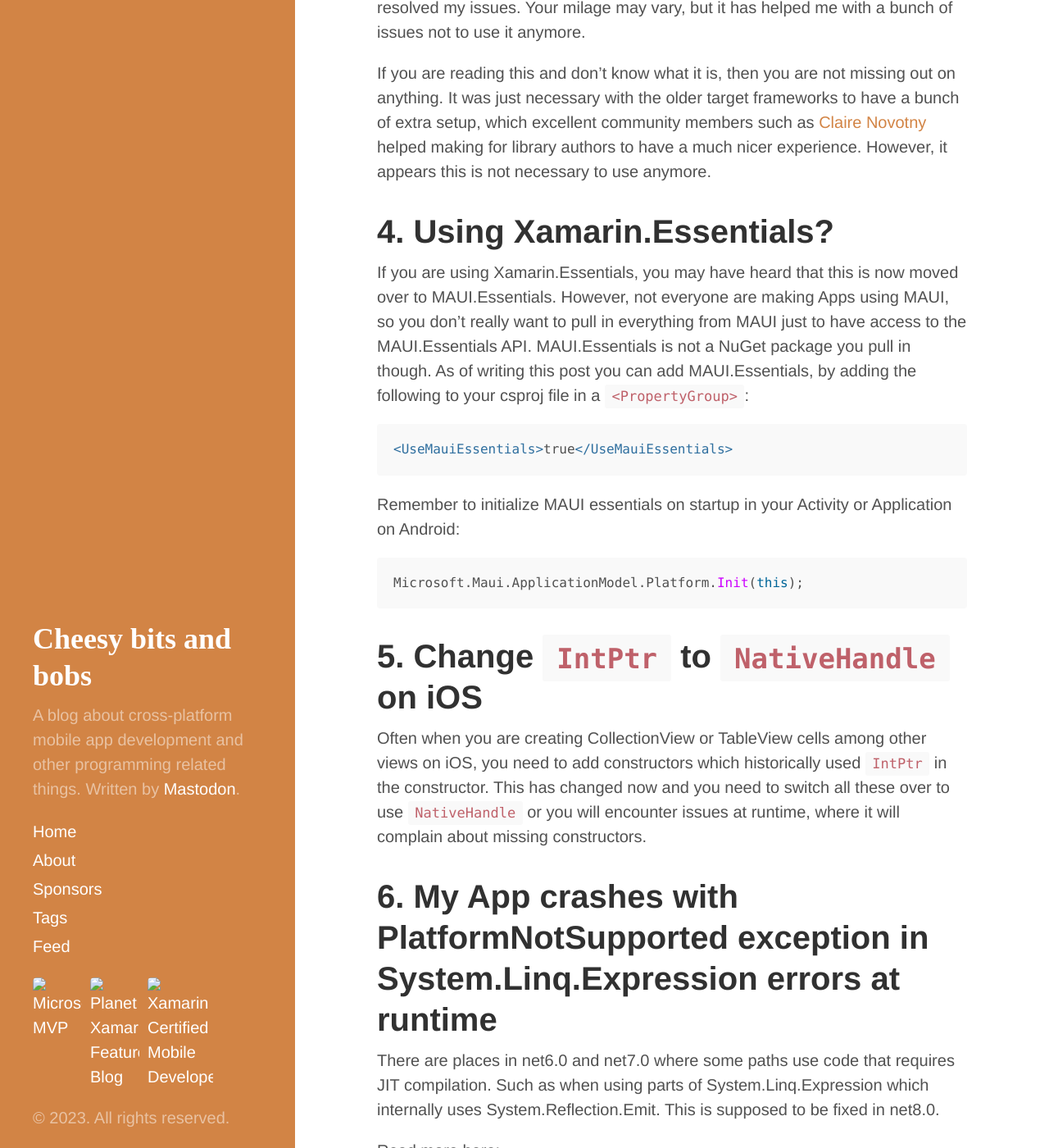
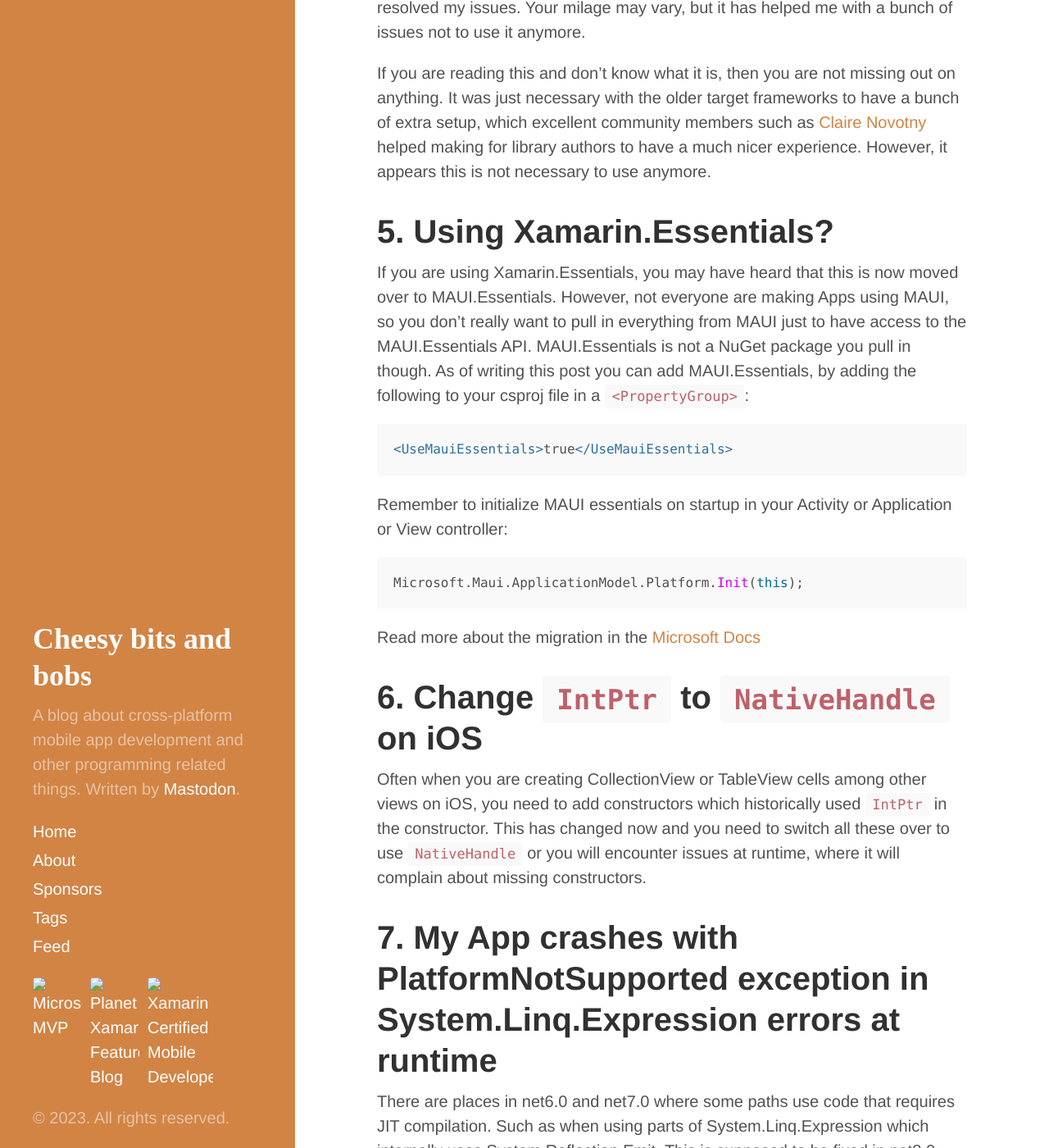
Before and after one commit to Cheesebaron/cheesebaron.github.io, a Jekyll site: the page built from _posts/2023-04-30-net6.0-migration.md, in a window 1280 px wide and 1400 px high, scrolled down 2651 px. Shown: the whole window at 82% size. Built offline with Jekyll 4.4.1, drawn with Linux system fonts in a browser that asks for light colours; comment, search, counter and statistics services are not loaded; some of the changed text lies outside the part shown.

Commit message:
Update 2023-04-30-net6.0-migration.md

````diff
--- a/_posts/2023-04-30-net6.0-migration.md
+++ b/_posts/2023-04-30-net6.0-migration.md
@@ -64,17 +64,19 @@
 <UseMauiEssentials>true</UseMauiEssentials>
 ```
 
-Remember to initialize MAUI essentials on startup in your Activity or Application on Android:
+Remember to initialize MAUI essentials on startup in your Activity or Application or View controller:
 
 ```csharp
 Microsoft.Maui.ApplicationModel.Platform.Init(this);
 ```
 
-# 5. Change `IntPtr` to `NativeHandle` on iOS
+Read more about the migration in the [Microsoft Docs](https://learn.microsoft.com/en-us/dotnet/maui/migration/native-essentials?view=net-maui-7.0&tabs=android)
+
+# 6. Change `IntPtr` to `NativeHandle` on iOS
 
 Often when you are creating CollectionView or TableView cells among other views on iOS, you need to add constructors which historically used `IntPtr` in the constructor. This has changed now and you need to switch all these over to use `NativeHandle` or you will encounter issues at runtime, where it will complain about missing constructors.
 
-# 6. My App crashes with PlatformNotSupported exception in System.Linq.Expression errors at runtime
+# 7. My App crashes with PlatformNotSupported exception in System.Linq.Expression errors at runtime
 
 There are places in net6.0 and net7.0 where some paths use code that requires JIT compilation. Such as when using parts of System.Linq.Expression which internally uses System.Reflection.Emit. This is supposed to be fixed in net8.0.
 
````
Also changed, not shown: other parts of _posts/2023-04-30-net6.0-migration.md (+5 -5 lines).
